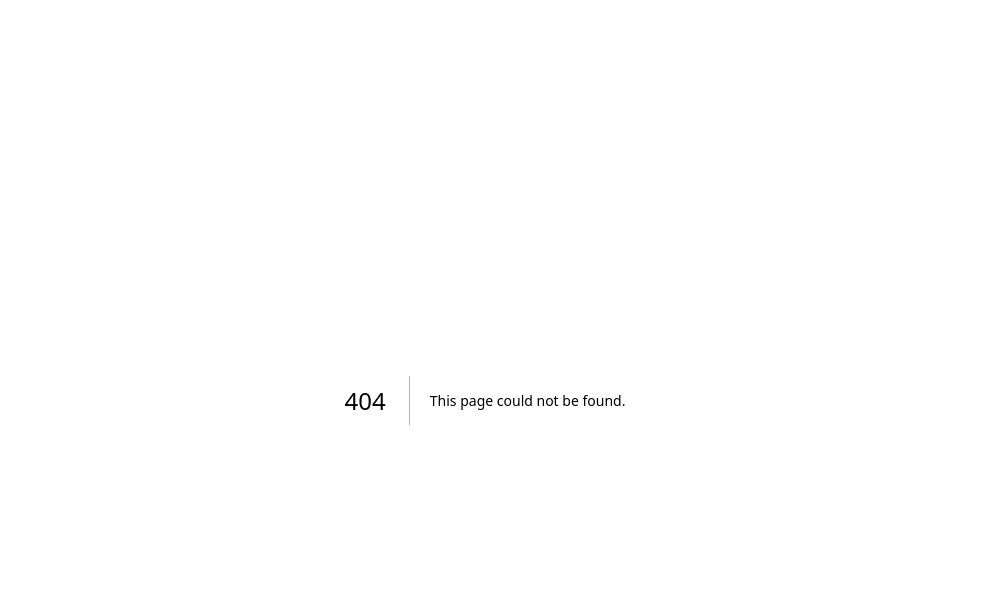
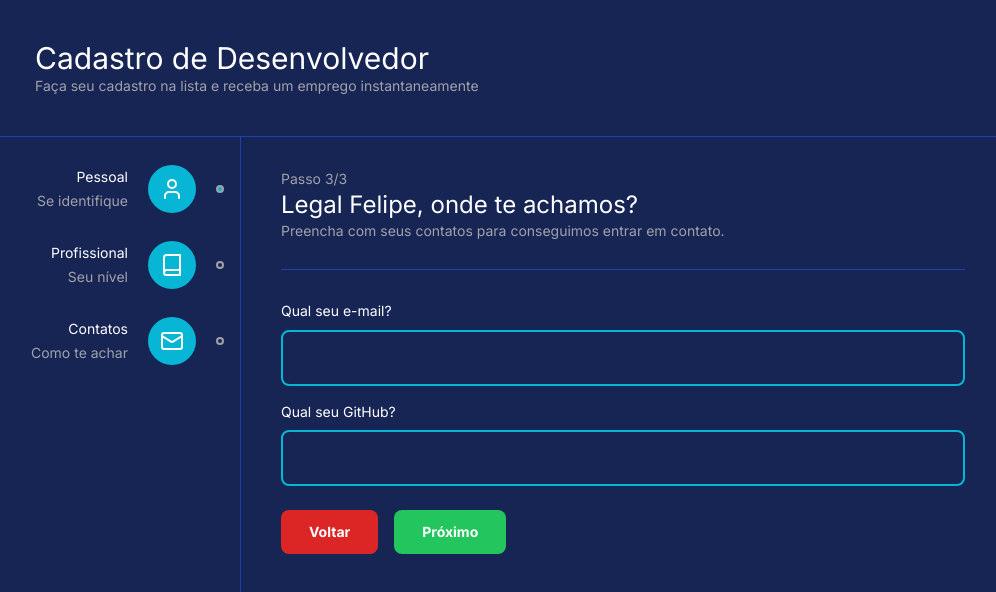
Before and after one commit to felipems1/dev-form, a Next.js app: page /step-three in a window 1280 px wide. Before the commit this address had no page. Shown: the top 592 px of the page, without its empty margins (155-1151 px from the left). Built offline with nearby package versions, Linux system fonts and the light colour scheme.

Commit message:
feat: add initial StepThree page

```diff
--- /dev/null
+++ b/src/app/(steps)/step-three/page.tsx
@@ -0,0 +1,39 @@
+export default function StepThree() {
+  return (
+    <div className="mr-5 mt-5">
+      <p className="text-sm text-zinc-400">Passo 3/3</p>
+      <h2 className="m-0 p-0 text-2xl">Legal Felipe, onde te achamos?</h2>
+      <p className="text-sm text-zinc-400">
+        Preencha com seus contatos para conseguimos entrar em contato.
+      </p>
+
+      <hr className="mx-0 my-7 h-[1px] border-0 bg-blue-800" />
+
+      <label className="text-sm">
+        Qual seu e-mail?
+        <input
+          type="email"
+          className="mt-2 block w-full rounded-lg border-2 border-solid border-cyan-500 bg-blue-950 px-2 py-4 text-sm text-white outline-none"
+        />
+      </label>
+
+      <label className="mt-4 block text-sm">
+        Qual seu GitHub?
+        <input
+          type="text"
+          className="mt-2 block w-full rounded-lg border-2 border-solid border-cyan-500 bg-blue-950 px-2 py-4 text-sm text-white outline-none"
+        />
+      </label>
+
+      <div className="mt-6 flex gap-4">
+        <button className="cursor-pointer rounded-lg border-0 bg-red-600 px-7 py-3 text-sm font-bold text-white transition-all hover:bg-red-700">
+          Voltar
+        </button>
+
+        <button className="cursor-pointer rounded-lg border-0 bg-green-500 px-7 py-3 text-sm font-bold text-white transition-all hover:bg-green-600">
+          Próximo
+        </button>
+      </div>
+    </div>
+  )
+}
```
